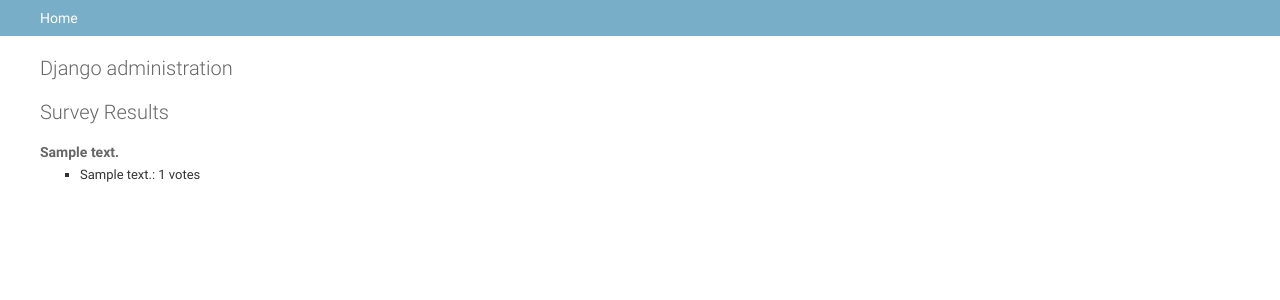
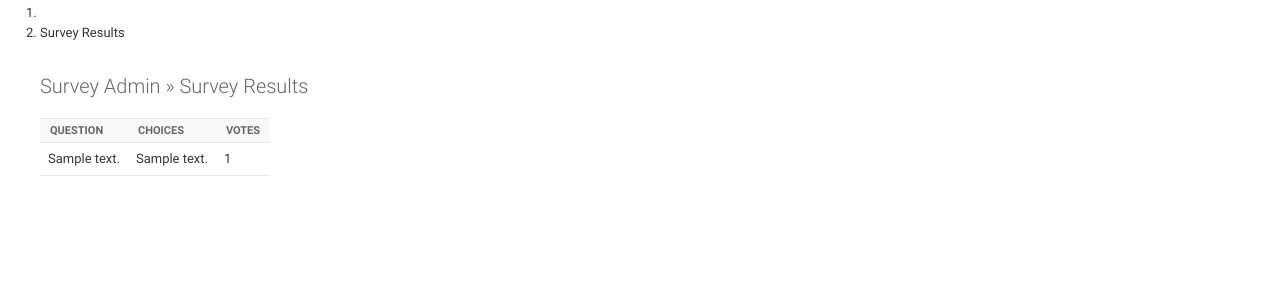
Before and after one commit to tonysyu/djangosurvey, a Django app: page /admin/polls/results in a window 1280 px wide. Shown: the part 48-348 px from the top of the page. Run offline with Django 3.2, Linux system fonts and the light colour scheme; a user stored in the database is signed in; tables that the repository leaves empty hold one stand-in row (values such as "Sample post"); parts of the project's set-up code (start-up, migrations or seed data) failed here and were passed over.

Commit message:
Tabularize survey results

```diff
--- a/polls/admin.py
+++ b/polls/admin.py
@@ -3,7 +3,7 @@
 from .models import Choice, Question, UserResponse
 
 
-admin.site.site_header = "Django Survey Administration"
+admin.site.site_header = "Survey Admin"
 
 
 class ChoiceInline(admin.TabularInline):
--- a/polls/templates/admin/results.html
+++ b/polls/templates/admin/results.html
@@ -1,17 +1,62 @@
 {% extends "admin/base_site.html" %}
+{% load i18n static %}
 
-{% block title %}Survey Results{% endblock %}
+{% block extrastyle %}{{ block.super }}<link rel="stylesheet" type="text/css" href="{% static "admin/css/dashboard.css" %}" />{% endblock %}
+
+{% block content_title %}
+<h1>
+    <span class="django-admin-title">Survey Admin &raquo;</span>
+    Survey Results
+</h1>
+{% endblock %}
+
+{% block breadcrumbs %}
+<ol class="breadcrumb">
+    <li class="home">
+        <a href="{% url 'admin:index' %}" title="{% trans 'Home' %}">
+            <span class="glyphicon glyphicon-home"></span>
+        </a>
+    </li>
+    <li class="active">Survey Results</li>
+</ol>
+{% endblock %}
 
 {% block content %}
 <div id="content-main">
-    <h1>Survey Results</h1>
-    {% for question_text, choices in survey_results.items %}
-    <h3>{{ question_text }}</h3>
-    <ul>
-        {% for choice_text, votes in choices.items %}
-        <li>{{ choice_text }}: {{ votes }} votes</li>
-        {% endfor %}
-    </ul>
-    {% endfor %}
+    <div class="panel panel-default" id="apps">
+        <table class="table table-bordered">
+            <thead>
+                <tr>
+                    <th>{% trans "Question" %}</th>
+                    <th>{% trans "Choices" %}</th>
+                    <th>{% trans "Votes" %}</th>
+                </tr>
+            </thead>
+            <tbody class="list">
+                {% for question_text, choices in survey_results.items %}
+                {% cycle 'bg-colored' 'bg-white' as rowcolors silent %}
+                {% for choice_text, votes in choices.items %}
+                <tr class="results {{ rowcolors }}">
+
+                    {% if forloop.first %}
+                    <td rowspan="{{ choices|length }}">
+                        {{ question_text }}
+                    </td>
+                    {% endif %}
+
+                    <td class="model-name">
+                        {{ choice_text }}
+                    </td>
+
+                    <td class="actions">
+                        {{ votes }}
+                    </td>
+
+                </tr>
+                {% endfor %}
+                {% endfor %}
+            </tbody>
+        </table>
+    </div>
 </div>
 {% endblock %}
```
